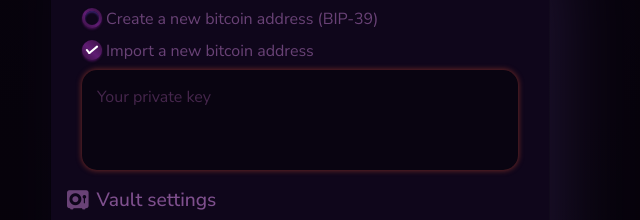
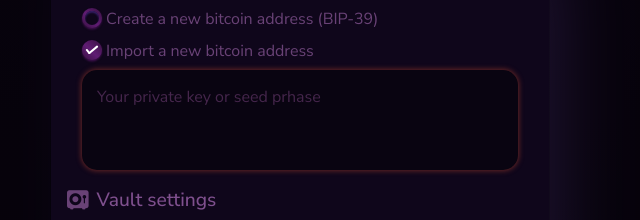
Before and after one commit to ViniMacacari/aporia-vault, an Angular app: page / in a window 1280 px wide. Both pictures are taken after a click on the label 432 px from the left and 277 px from the top of the page. Shown: the part 207-427 px from the top of the page, without its empty margins (340-980 px from the left). Built offline with nearby package versions, Linux system fonts and the light colour scheme; no server answers.

Commit message:
feat: styles

```diff
--- a/package.json
+++ b/package.json
@@ -52,13 +52,19 @@
     "@angular/platform-browser": "^18.2.0",
     "@angular/platform-browser-dynamic": "^18.2.0",
     "@angular/router": "^18.2.0",
+    "bip32": "^5.0.0-rc.0",
     "bip39": "^3.1.0",
+    "bitcoinjs-lib": "^6.1.7",
     "bootstrap": "^5.3.3",
+    "buffer": "^6.0.3",
     "cors": "^2.8.5",
+    "ecpair": "^3.0.0",
     "express": "^4.21.2",
     "fs": "^0.0.1-security",
+    "noble-secp256k1": "^1.2.14",
     "path": "^0.12.7",
     "rxjs": "~7.8.0",
+    "tiny-secp256k1": "^2.2.3",
     "tslib": "^2.3.0",
     "url": "^0.11.4",
     "zone.js": "~0.14.10"
--- a/src/app/components/dialog-new-vault/dialog-new-vault.component.html
+++ b/src/app/components/dialog-new-vault/dialog-new-vault.component.html
@@ -19,7 +19,7 @@
                             (checkedChange)="onImportBtcAddressChange($event)"></app-checkbox>
                         <div [@elementTransition]="importBtcAddress ? 'visible' : 'hidden'"
                             (@elementTransition.done)="onTextareaAnimationDone($event)">
-                            <app-textarea [border]="validAddress ? 'green' : 'red'" [placeholder]="'Your private key'"
+                            <app-textarea [border]="validAddress ? 'green' : 'red'" [placeholder]="'Your private key or seed prhase'"
                                 [(model)]="btcAddress" (modelChange)="onBtcAddressChange($event)"></app-textarea>
                         </div>
                     </div>
```
Also changed, not shown: 1 other file (tests, documents, lock files or other folders).
